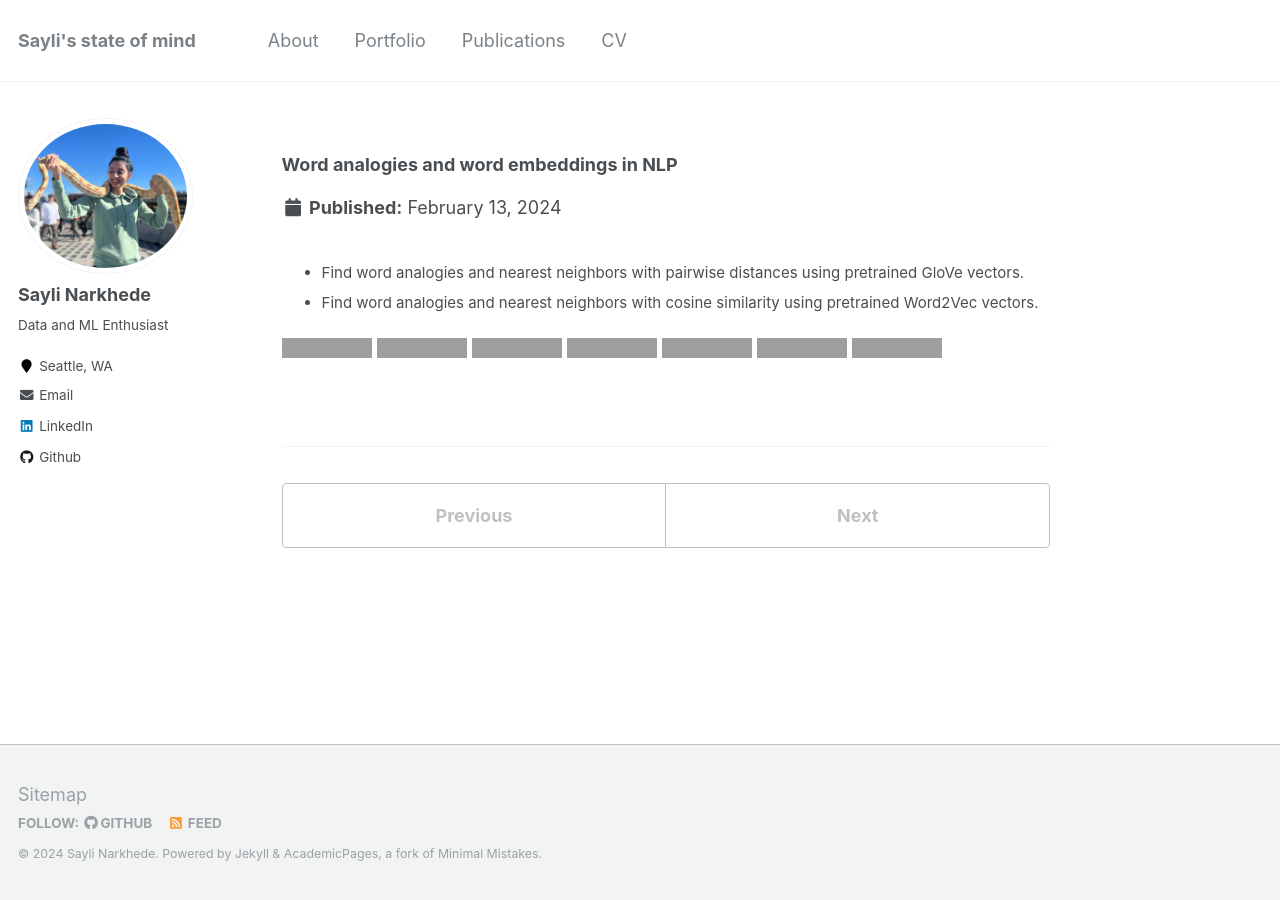
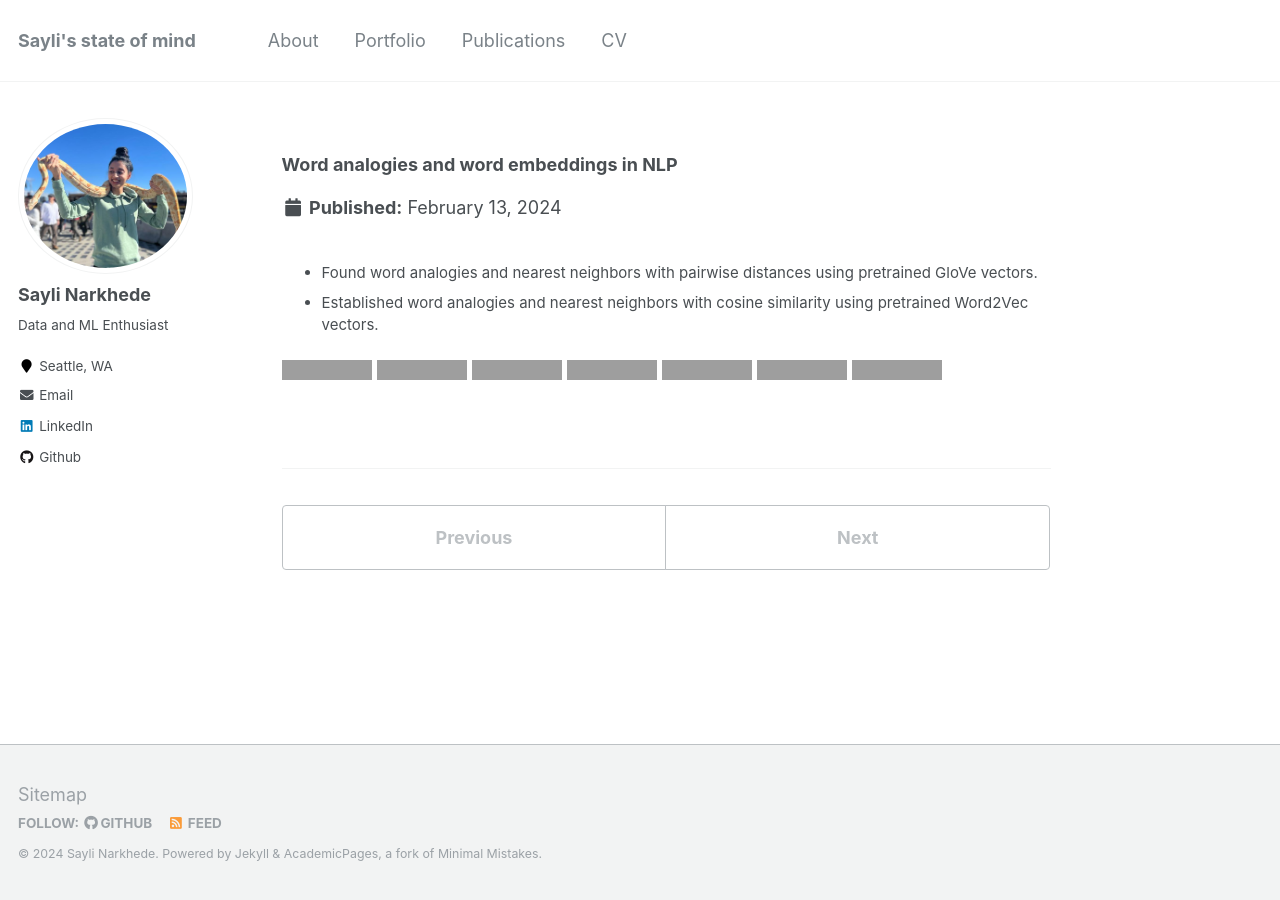
Before and after one commit to SayliMN/saylimn.github.io, a Jekyll site: the page built from _portfolio/portfolio-4.md, in a window 1280 px wide, cut to the strip 0-900 px from the top of the page. Built offline with Jekyll 4.4.1, drawn with Linux system fonts in a browser that asks for light colours; grey boxes are pictures that could not be loaded.

Commit message:
update description

```diff
--- a/_portfolio/portfolio-4.md
+++ b/_portfolio/portfolio-4.md
@@ -4,8 +4,8 @@ excerpt: "#### GloVe, Word2Vec<br/>"
 collection: portfolio
 ---
 <ul>
-    <li style="font-size:15px">Find word analogies and nearest neighbors with pairwise distances using pretrained GloVe vectors.</li>
-    <li style="font-size:15px">Find word analogies and nearest neighbors with cosine similarity using pretrained Word2Vec vectors.</li>
+    <li style="font-size:15px">Found word analogies and nearest neighbors with pairwise distances using pretrained GloVe vectors.</li>
+    <li style="font-size:15px">Established word analogies and nearest neighbors with cosine similarity using pretrained Word2Vec vectors.</li>
 </ul>
 
 <p style="margin-top:10px">
```
